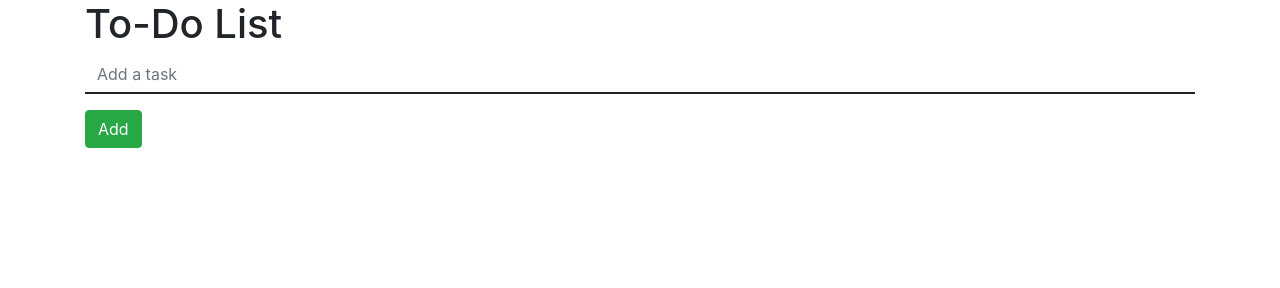
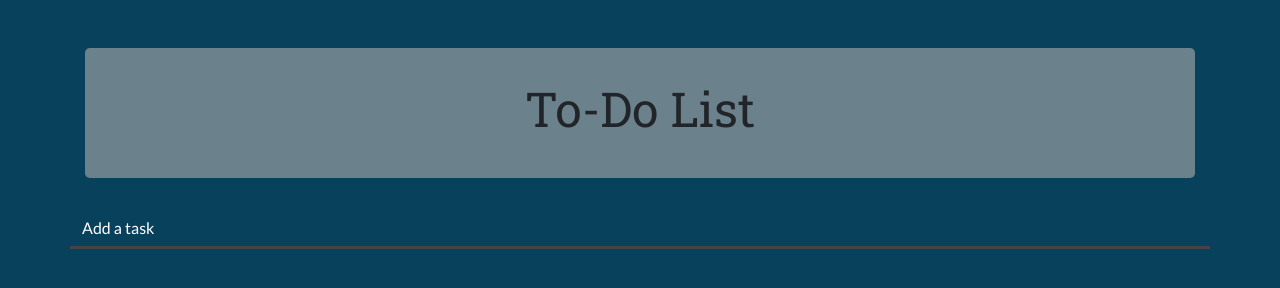
Before and after one commit to bobbymart1n/todo, a plain HTML site: page index.html in a window 1280 px wide. Drawn offline with Linux system fonts and the light colour scheme.

Commit message:
Add styles

```diff
--- a/css/styles.css
+++ b/css/styles.css
@@ -1,11 +1,28 @@
+body {
+  background-color: #08415C;
+}
 .form-control {
   border: 0;
-  border-bottom: 2px solid #222;
+  border-bottom: 3px solid #444;
   border-radius: 0;
+  background-color: transparent;
+}
+h1, h2, h3, h4 {
+  font-family: 'Roboto Slab', serif;
+}
+p, li, span, input {
+  font-family: 'Lato', sans-serif;
+}
+form {
+  padding: 0 !important;
+}
+.form-control::placeholder {
+  color: white;
 }
 .form-control:focus {
   outline: none;
   box-shadow: none;
+  background-color: transparent;
 }
 #todoList {
   width: 100%;
@@ -19,3 +36,16 @@
   align-items: center;
   justify-content: space-between;
 }
+.jumbotron {
+  padding: 2rem 1rem;
+  background-color: #6B818C;
+}
+.item {
+  padding: 10px 15px;
+  background: rgba(0,0,0,.1);
+  border-bottom: 3px solid #444;
+}
+h1 {
+  font-size: 3rem;
+  /*text-shadow: 1px 2px 2px;*/
+}
--- a/index.html
+++ b/index.html
@@ -2,6 +2,7 @@
 <html>
   <head>
     <link rel="stylesheet" href="css/bootstrap.css">
+    <link href="https://fonts.googleapis.com/css?family=Lato|Roboto+Slab" rel="stylesheet">
     <link rel="stylesheet" href="css/styles.css">
     <script src="js/jquery-3.3.1.js"></script>
     <script src="js/scripts.js"></script>
@@ -10,13 +11,14 @@
   </head>
   <body>
     <div class="container">
-      <h1>To-Do List</h1>
+      <div class="jumbotron mt-5 text-center">
+        <h1>To-Do List</h1>
+      </div>
       <div class="row">
         <form id="form" class="col">
-          <div class="form-group">
-            <input type="text" class="form-control" placeholder="Add a task" id="todoItem">
+          <div class="form-group mb-0">
+            <input type="text" class="form-control text-light" placeholder="Add a task" id="todoItem" required>
           </div>
-          <button type="submit" class="btn btn-success">Add</button>
         </form>
       </div>
       <div class="row">
--- a/js/scripts.js
+++ b/js/scripts.js
@@ -11,10 +11,9 @@ $(document).ready(function() {
     var todoInput = $("#todoItem").val();
     var newItem = new Task(todoInput)
 
-    $("#todoList ul").prepend("<li class='item mt-2'>" + newItem.todoItem + "<button class='btn btn-danger remove float-right ml-2'>X</button></li>");
+    $("#todoList ul").prepend("<li class='item text-light'>" + newItem.todoItem + "<button class='btn btn-danger remove float-right ml-2'>X</button></li>");
     $("#form")[0].reset();
 
-    //clicking button removes all list items...
     $(".remove").click(function() {
       $(this).parent().remove();
     });
```
